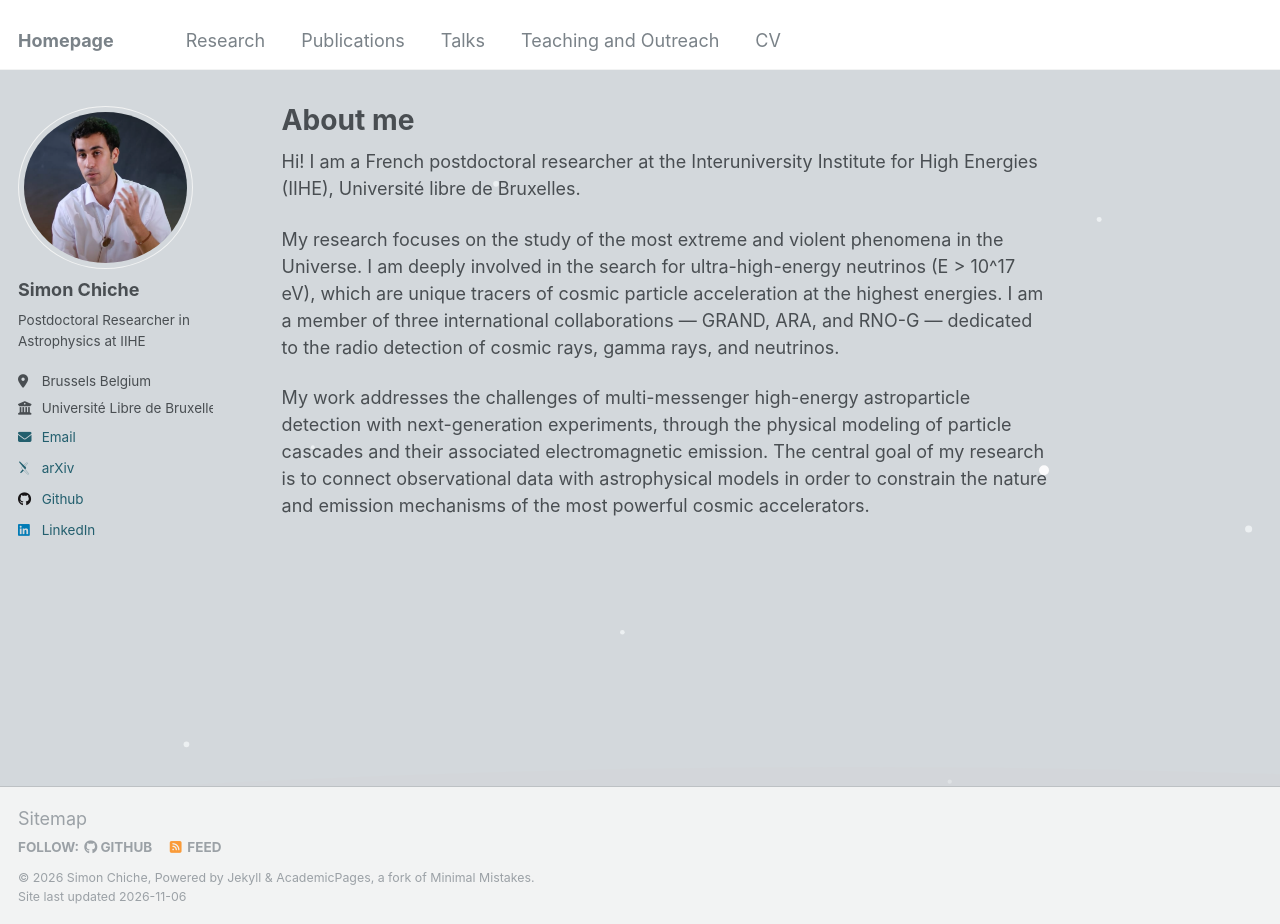
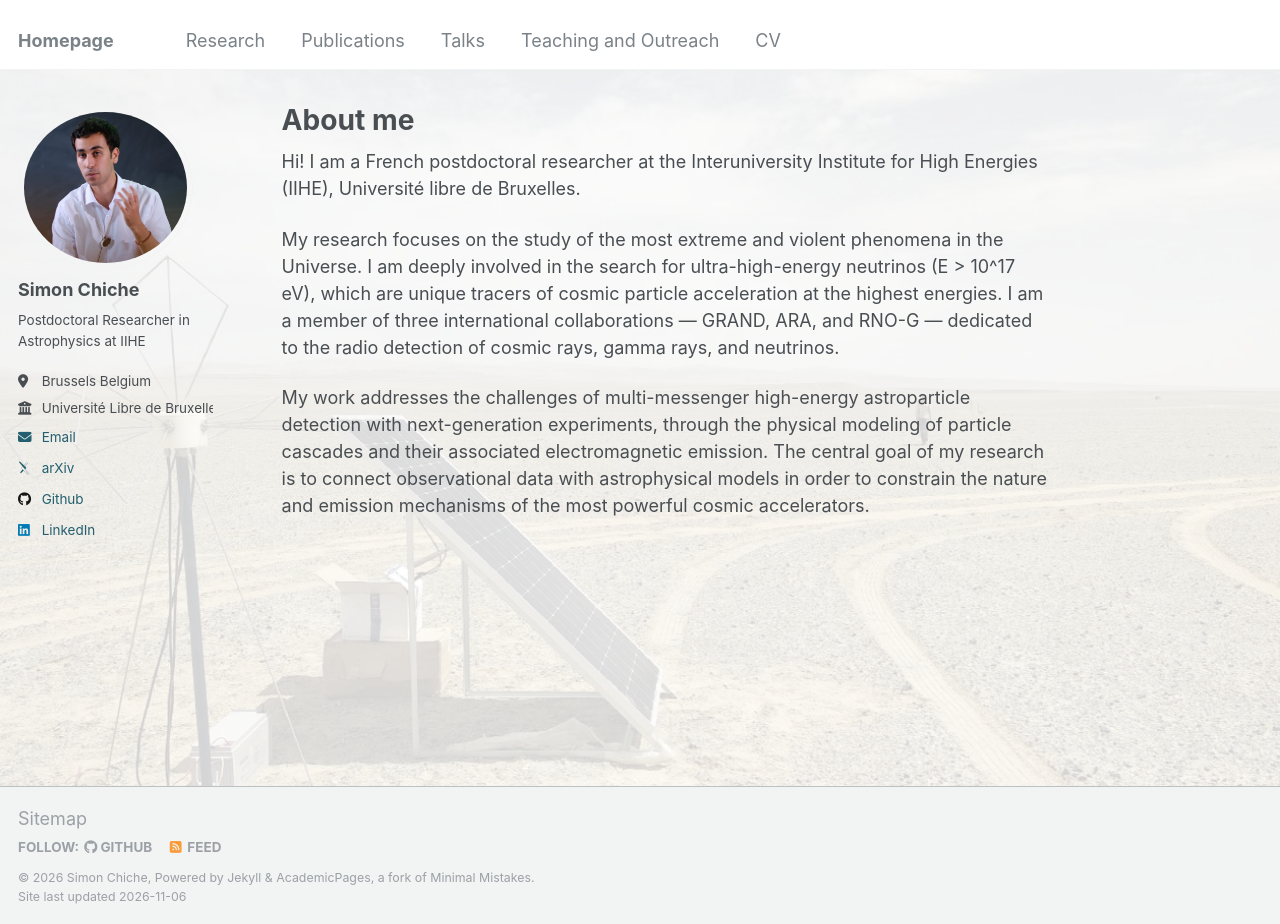
Before and after one commit to simonchiche/simonchiche.github.io, a Jekyll site: the page built from _pages/about.md, in a window 1280 px wide and 924 px high. Built offline with Jekyll 4.4.1, drawn with Linux system fonts in a browser that asks for light colours; some web fonts are replaced.

Commit message:
modified background image

```diff
--- a/_pages/about.md
+++ b/_pages/about.md
@@ -3,7 +3,7 @@ permalink: /
 title: "About me"
 author_profile: true
 background:
-  image: /images/research/research-banner.svg
+  image: /images/GRAND1.jpg
   opacity: 0.18
 redirect_from:
   - /about/
```
Also changed, not shown: README.md (+1 -1 lines), images/GRAND1.jpg (added).
